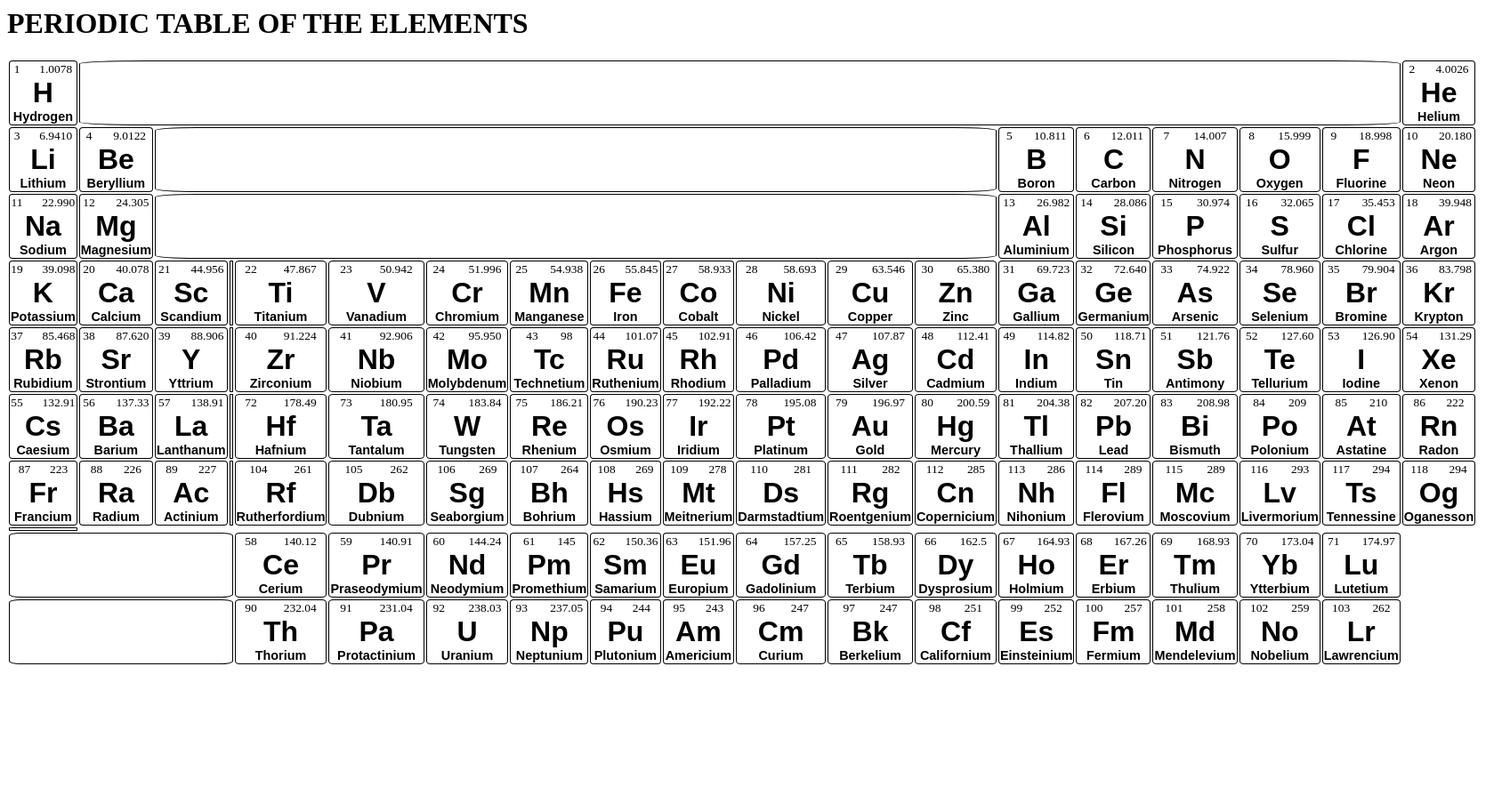
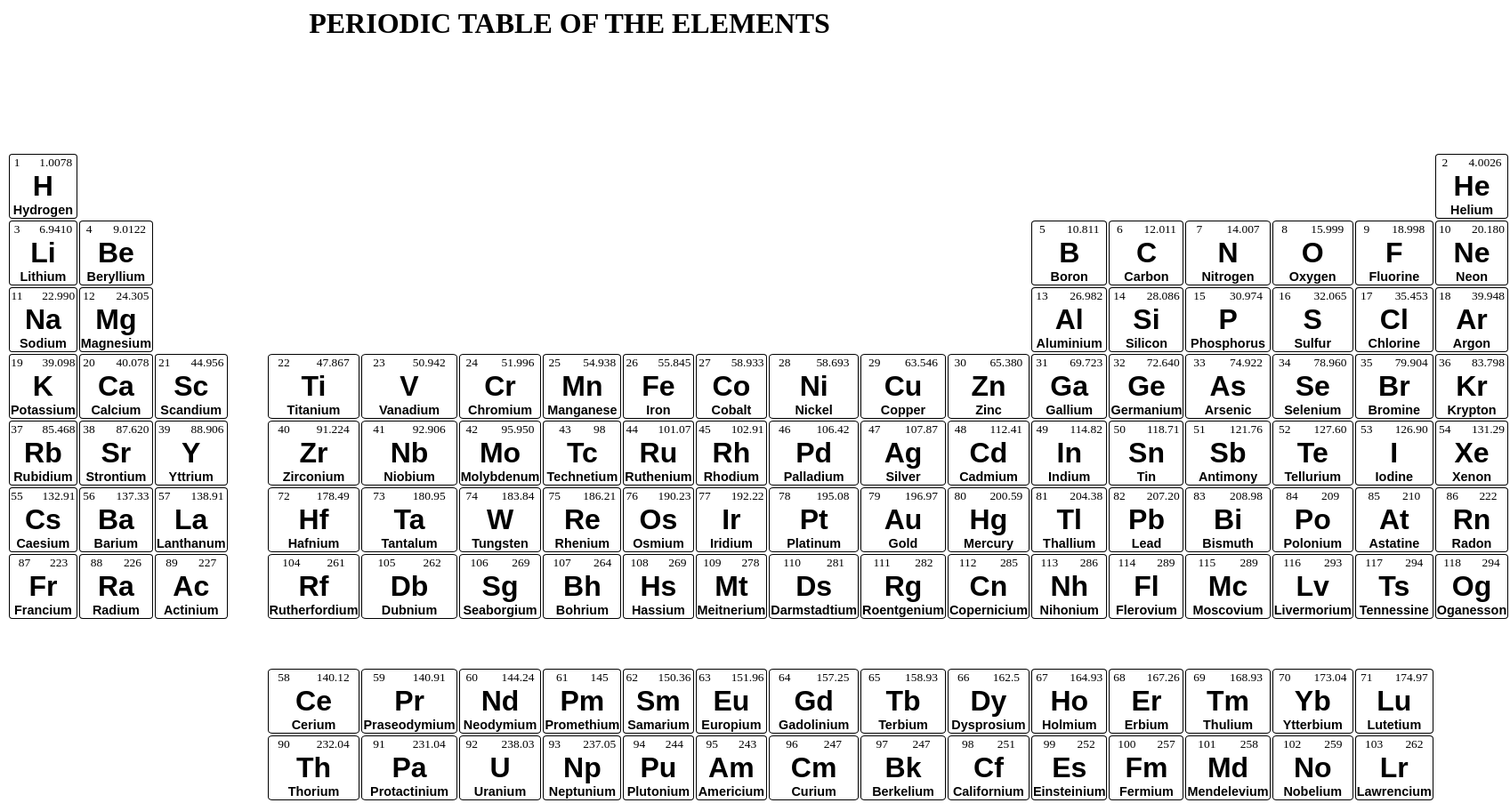
Before and after one commit to uniro123/periodictable, a plain HTML site: page index.html in a window 1280 px wide. Shown: the whole page at 89% size, 1697 px wide, since content can reach past the window. Before the commit the page ends 800 px from the top, so only its background shows below. Drawn offline with Linux system fonts and the light colour scheme.

Commit message:
Update style.css

```diff
--- a/css/style.css
+++ b/css/style.css
@@ -1,3 +1,10 @@
+table {
+    width: 100%;
+    margin-top: 10%;
+}
+h1 {
+    text-align: center;
+}
 tr, td{
     border: 1px solid black;
     text-align: center;
@@ -21,3 +28,14 @@ tr, td{
     font-size: 90%;
     font-weight: 600;
 }
+.erase {
+    empty-cells: hide;
+}
+.side{
+    padding-left: 38px;
+    empty-cells: hide;
+}
+.down {
+    padding: 25px;
+    empty-cells: hide;
+}
```
